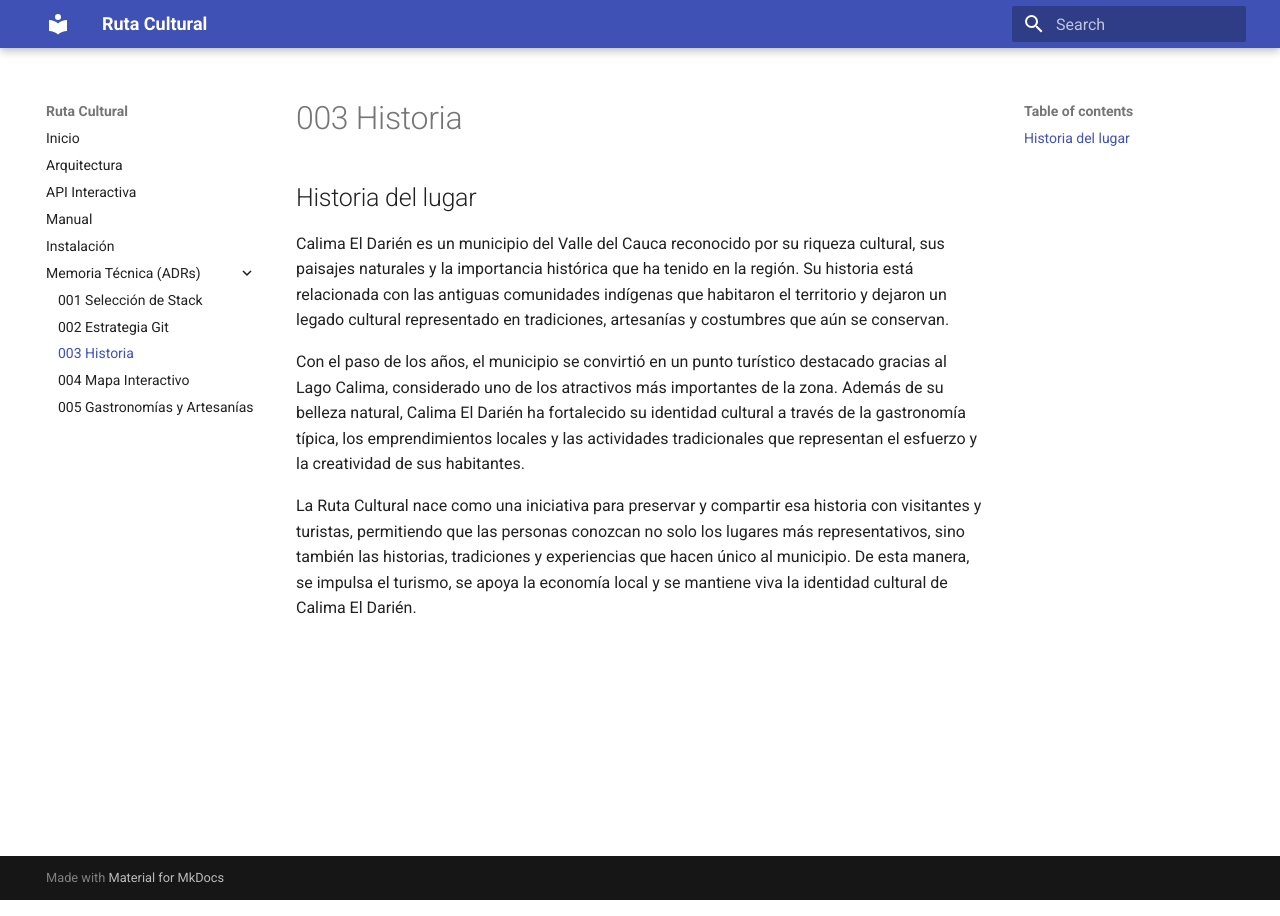
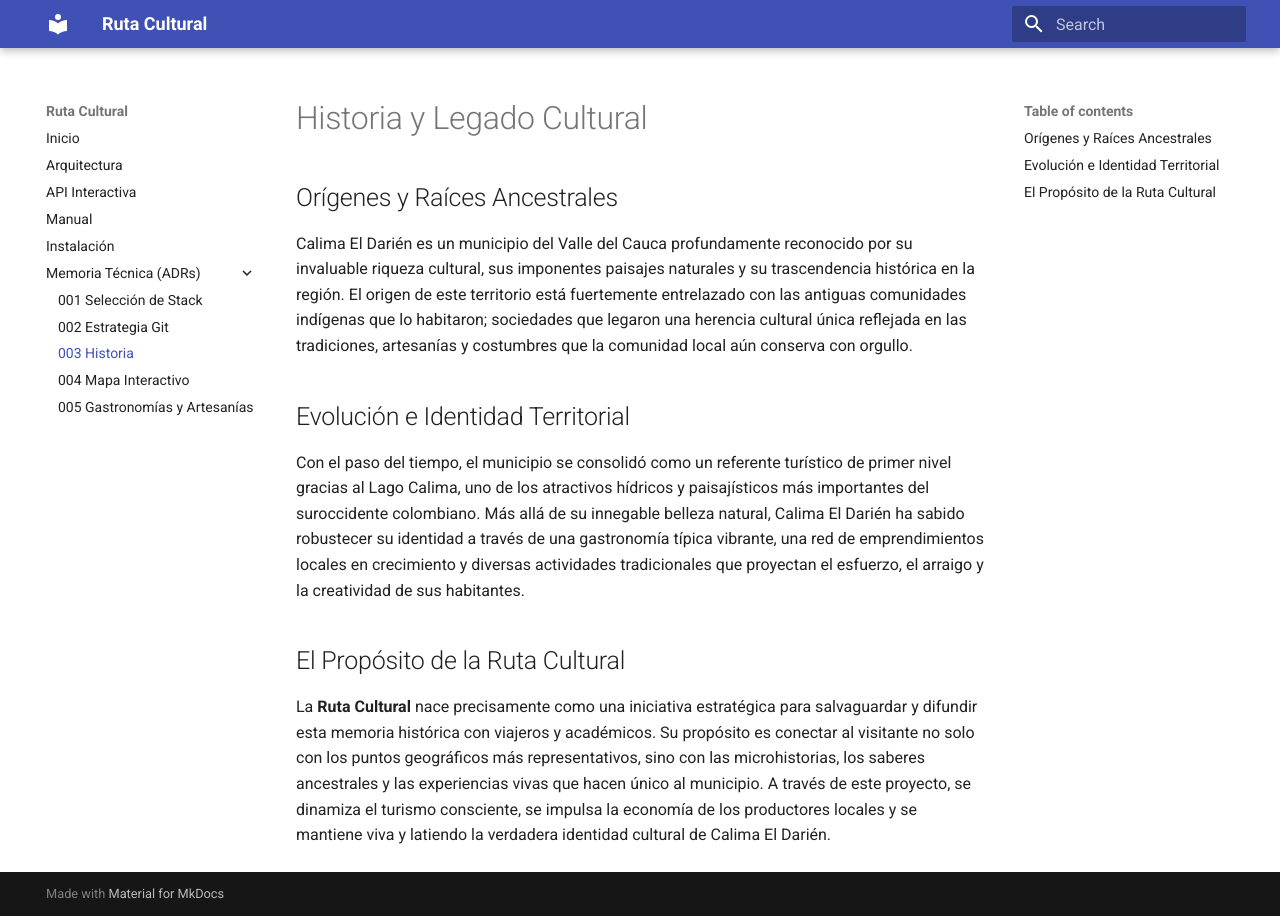
Before and after one commit to CarlRodr15/docs-tienda-os_ejemplo, an MkDocs documentation site: the page built from docs/adrs/ADR-003-Historia.md, in a window 1280 px wide. Built offline with MkDocs 1.6.1 and Material for MkDocs 9.7.7, drawn with Linux system fonts in a browser that asks for light colours.

Commit message:
modificaciones de etiquetas

```diff
--- a/docs/adrs/ADR-003-Historia.md
+++ b/docs/adrs/ADR-003-Historia.md
@@ -1,7 +1,10 @@
-## Historia del lugar
+# Historia y Legado Cultural
 
-Calima El Darién es un municipio del Valle del Cauca reconocido por su riqueza cultural, sus paisajes naturales y la importancia histórica que ha tenido en la región. Su historia está relacionada con las antiguas comunidades indígenas que habitaron el territorio y dejaron un legado cultural representado en tradiciones, artesanías y costumbres que aún se conservan.
+## Orígenes y Raíces Ancestrales
+Calima El Darién es un municipio del Valle del Cauca profundamente reconocido por su invaluable riqueza cultural, sus imponentes paisajes naturales y su trascendencia histórica en la región. El origen de este territorio está fuertemente entrelazado con las antiguas comunidades indígenas que lo habitaron; sociedades que legaron una herencia cultural única reflejada en las tradiciones, artesanías y costumbres que la comunidad local aún conserva con orgullo.
 
-Con el paso de los años, el municipio se convirtió en un punto turístico destacado gracias al Lago Calima, considerado uno de los atractivos más importantes de la zona. Además de su belleza natural, Calima El Darién ha fortalecido su identidad cultural a través de la gastronomía típica, los emprendimientos locales y las actividades tradicionales que representan el esfuerzo y la creatividad de sus habitantes.
+## Evolución e Identidad Territorial
+Con el paso del tiempo, el municipio se consolidó como un referente turístico de primer nivel gracias al Lago Calima, uno de los atractivos hídricos y paisajísticos más importantes del suroccidente colombiano. Más allá de su innegable belleza natural, Calima El Darién ha sabido robustecer su identidad a través de una gastronomía típica vibrante, una red de emprendimientos locales en crecimiento y diversas actividades tradicionales que proyectan el esfuerzo, el arraigo y la creatividad de sus habitantes.
 
-La Ruta Cultural nace como una iniciativa para preservar y compartir esa historia con visitantes y turistas, permitiendo que las personas conozcan no solo los lugares más representativos, sino también las historias, tradiciones y experiencias que hacen único al municipio. De esta manera, se impulsa el turismo, se apoya la economía local y se mantiene viva la identidad cultural de Calima El Darién.
+## El Propósito de la Ruta Cultural
+La **Ruta Cultural** nace precisamente como una iniciativa estratégica para salvaguardar y difundir esta memoria histórica con viajeros y académicos. Su propósito es conectar al visitante no solo con los puntos geográficos más representativos, sino con las microhistorias, los saberes ancestrales y las experiencias vivas que hacen único al municipio. A través de este proyecto, se dinamiza el turismo consciente, se impulsa la economía de los productores locales y se mantiene viva y latiendo la verdadera identidad cultural de Calima El Darién.
```
Also changed, not shown: docs/adrs/ADR-004-Mapa.md (+45 -0 lines), docs/adrs/ADR-005-Gastronomia-y-artesanías.md (+23 -0 lines).
